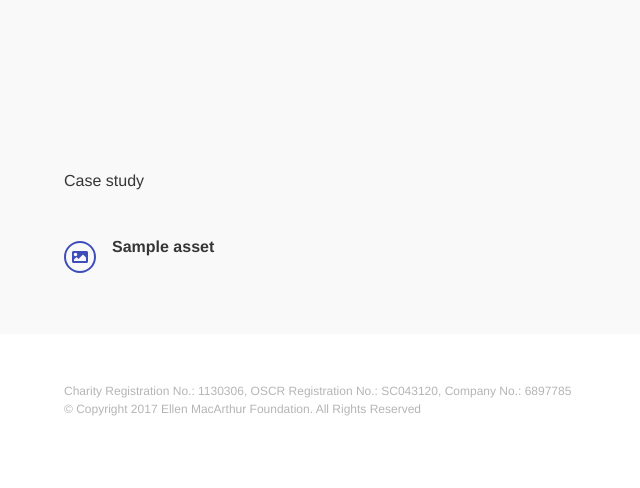
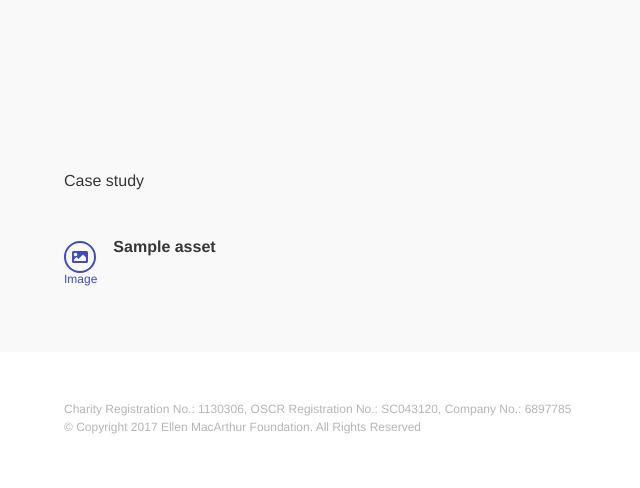
Before and after one commit to emfoundation/asset-manager, a Django app: page /topic/1 in a window 1280 px wide. Shown: the part 312-800 px from the top of the page, without its empty margins (0-640 px from the left). Run offline with Django 3.2, Linux system fonts and the light colour scheme; tables that the repository leaves empty hold one stand-in row (values such as "Sample post"); style sheets or scripts are compiled from the project's sources; parts of the project's set-up code (start-up, migrations or seed data) failed here and were passed over; some libraries are stand-ins or nearby versions; some web fonts are replaced.

Commit message:
Added format name below the icon on topic page (#275)

```diff
--- a/asset_manager/user_interface/src/scss/_variables.scss
+++ b/asset_manager/user_interface/src/scss/_variables.scss
@@ -14,3 +14,8 @@ $card-shadow: 0 1px 1px 0 rgba(10, 16, 34, .2);
 $navbar-item-hover-background-color: transparent;
 
 $dam-color-light: #f9f9fa;
+
+// Helper classes for variables
+.is-primary {
+    color: $primary;
+}
--- a/asset_manager/user_interface/templates/user_interface/topic.html
+++ b/asset_manager/user_interface/templates/user_interface/topic.html
@@ -38,6 +38,7 @@
                 <span class="icon is-medium dam-icon-border dam-is-circle">
                   <i class="fas fa-{{ formatToIcon|get_item:asset.format }}"></i>
                 </span>
+                <figcaption class="is-size-7 is-primary has-text-centered">{{ formatToIcon|get_item:asset.format|capfirst }}</figcaption>
               </figure>
               <div class="media-content">
                 <div class="content">
```
